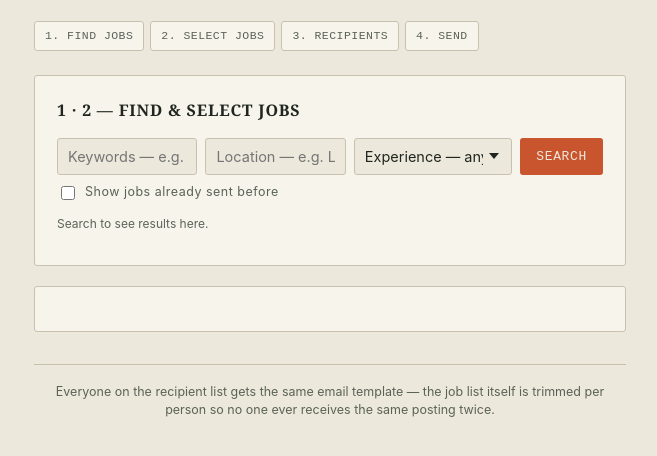
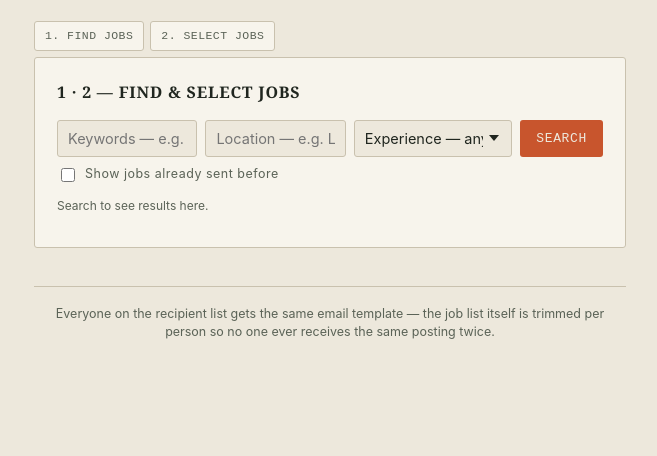
Before and after one commit to navyaaaasingh/job-broadcaster, a website: page public/index.html in a window 1280 px wide. Shown: the part 130-586 px from the top of the page, without its empty margins (310-967 px from the left). Drawn offline with Linux system fonts and the light colour scheme.

Commit message:
Update index.html

```diff
--- a/public/index.html
+++ b/public/index.html
@@ -20,9 +20,9 @@
   <div class="steps">
     <span class="step" data-step="1">1. Find jobs</span>
     <span class="step" data-step="2">2. Select jobs</span>
-    <span class="step" data-step="3">3. Recipients</span>
+   <!-- <span class="step" data-step="3">3. Recipients</span>
     <span class="step" data-step="4">4. Send</span>
-  </div>
+  </div> -->
 
   <main class="grid single">
 
@@ -50,8 +50,8 @@
       <ul id="job-results" class="jobs selectable"></ul>
     </section>
 
-    <section class="card">
-     <!-- <h2>3 — Recipients</h2>
+   <!-- <section class="card">
+     <h2>3 — Recipients</h2>
 
       <div class="recipient-add">
         <input type="text" id="single-name" placeholder="Name (optional)" />
```
